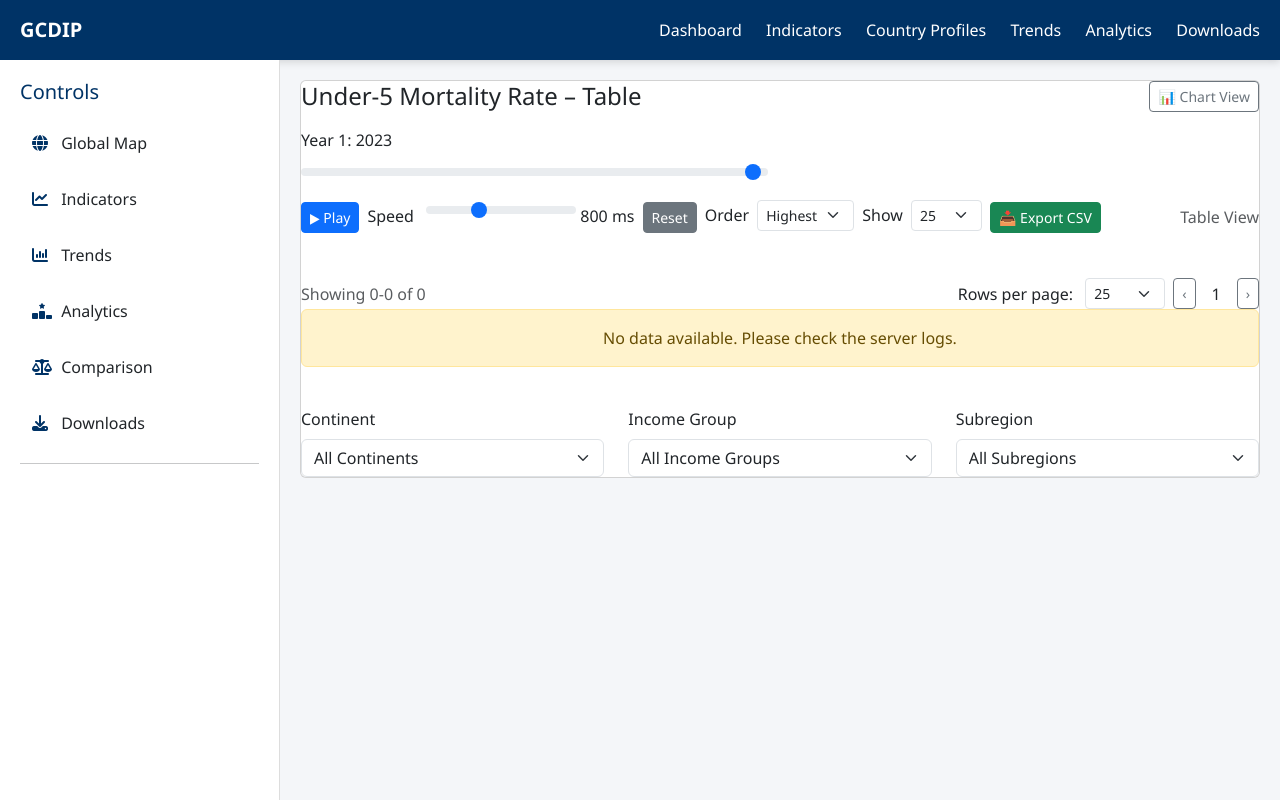
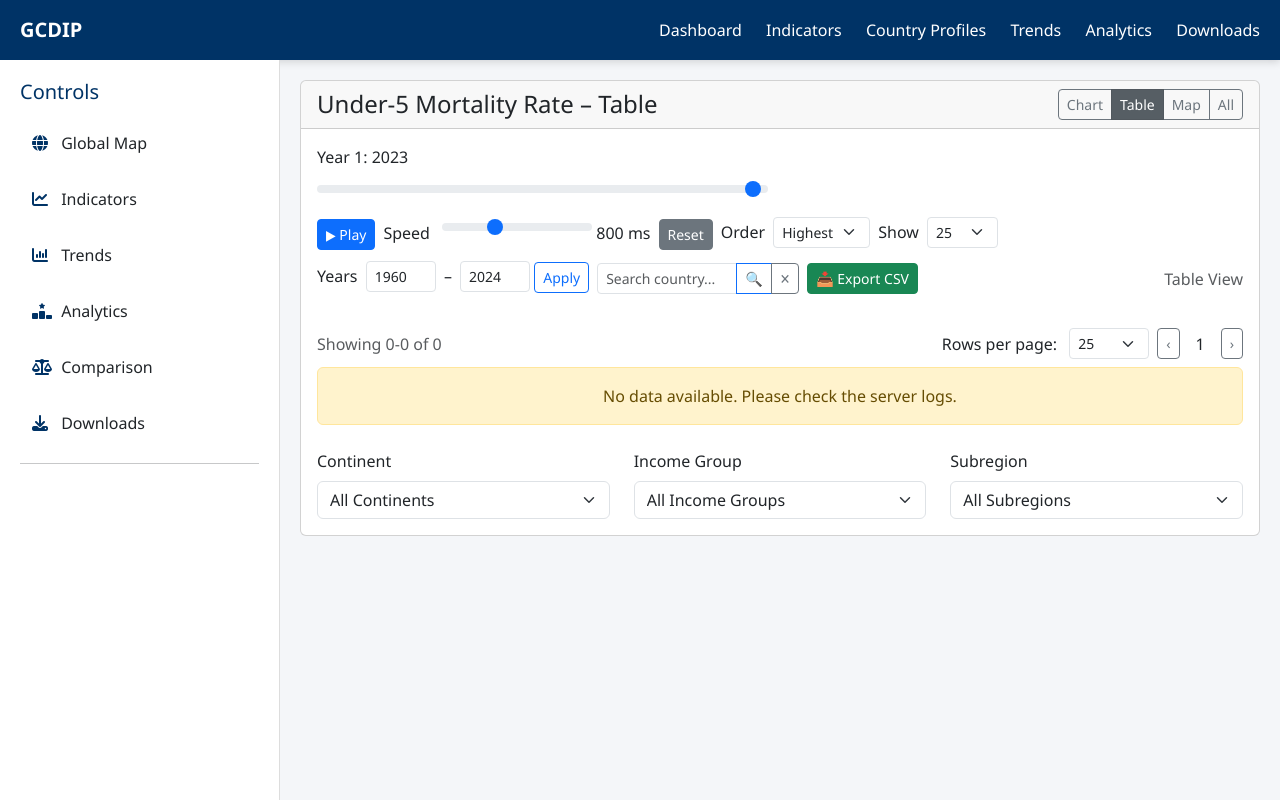
Before and after one commit to maxmarumbwa/Global-Child-Development-Intelligence-Platform-GCDIP-, a Django app: page /indicators/mortality-table/ in a window 1280 px wide. Run offline with Django 5.2, Linux system fonts and the light colour scheme; data that the repository does not hold is empty.

Commit message:
year filter

```diff
--- a/templates/indicators/mortality_table.html
+++ b/templates/indicators/mortality_table.html
@@ -7,13 +7,18 @@ Child Mortality – Table View
 {% block content %}
 
 <div class="card">
-    <div class="d-flex justify-content-between align-items-center mb-3">
+    <!-- Navigation Bar -->
+    <div class="card-header d-flex justify-content-between align-items-center">
         <h4 class="mb-0">Under‑5 Mortality Rate – Table</h4>
-        <div>
-            <a href="{% url 'mortality_chart' %}" class="btn btn-outline-secondary btn-sm">📊 Chart View</a>
+        <div class="btn-group btn-group-sm" role="group">
+            <a href="{% url 'mortality_chart' %}" class="btn btn-outline-secondary">Chart</a>
+            <a href="{% url 'mortality_table' %}" class="btn btn-secondary active">Table</a>
+            <a href="#" class="btn btn-outline-secondary">Map</a>
+            <a href="#" class="btn btn-outline-secondary">All</a>
         </div>
     </div>
 
+    <div class="card-body">
         <!-- YEAR SLIDERS -->
         <div class="row mb-2 align-items-center">
             <div class="col-md-6" id="year1Container">
@@ -61,6 +66,22 @@ Child Mortality – Table View
                     <option value="0">All</option>
                 </select>
             </div>
+            <!-- Year Range -->
+            <div class="col-auto">
+                <label class="form-label me-1">Years</label>
+                <input type="number" id="rangeFrom" class="form-control form-control-sm" style="width:70px; display:inline;" value="1960" min="1960" max="2024">
+                <span class="mx-1">–</span>
+                <input type="number" id="rangeTo" class="form-control form-control-sm" style="width:70px; display:inline;" value="2024" min="1960" max="2024">
+                <button class="btn btn-outline-primary btn-sm" onclick="applyYearRange()">Apply</button>
+            </div>
+            <!-- Search -->
+            <div class="col-auto">
+                <div class="input-group input-group-sm">
+                    <input type="text" id="searchInput" class="form-control" placeholder="Search country..." style="width:140px;">
+                    <button class="btn btn-outline-primary" type="button" onclick="applyFilters()">🔍</button>
+                    <button class="btn btn-outline-secondary" type="button" onclick="clearSearch()">✕</button>
+                </div>
+            </div>
             <div class="col-auto">
                 <button class="btn btn-success btn-sm" onclick="exportCSV()">📥 Export CSV</button>
             </div>
@@ -69,12 +90,12 @@ Child Mortality – Table View
             </div>
         </div>
 
-    <!-- TABLE AREA with fixed height for scrolling -->
+        <!-- TABLE AREA -->
         <div style="max-height: 500px; overflow-y: auto; margin-top: 10px;">
             <div id="dataTableContainer"></div>
         </div>
 
-    <!-- PAGINATION CONTROLS -->
+        <!-- PAGINATION -->
         <div class="row align-items-center mt-3">
             <div class="col-md-6">
                 <span id="pageInfo" class="text-muted">Showing 0-0 of 0</span>
@@ -95,11 +116,11 @@ Child Mortality – Table View
         </div>
 
         <!-- FALLBACK MESSAGE -->
-    <div id="noDataMessage" class="alert alert-warning text-center" style="display:none;">
+        <div id="noDataMessage" class="alert alert-warning text-center mt-2" style="display:none;">
             No data available for the selected year(s) and filters.
         </div>
 
-    <!-- FILTERS (bottom) -->
+        <!-- BOTTOM FILTERS -->
         <div class="row mt-4">
             <div class="col-md-4">
                 <label class="form-label">Continent</label>
@@ -130,10 +151,12 @@ Child Mortality – Table View
             </div>
         </div>
     </div>
+</div>
 
 {% endblock %}
 
 {% block extra_js %}
+<script src="https://cdn.jsdelivr.net/npm/chart.js"></script>
 <script>
 // ==============================
 // SAFELY PARSE DATA
@@ -159,6 +182,9 @@ let year1 = {{ current_year }};
 let year2 = {{ current_year }};
 let compareMode = false;
 
+let rangeStart = 1960;
+let rangeEnd = 2024;
+
 const MIN_YEAR = 1960;
 const MAX_YEAR = 2024;
 
@@ -166,17 +192,46 @@ let isPlaying = false;
 let animationInterval = null;
 let animationDelay = 800;
 
-let currentDisplayData = [];     // full filtered data
+let currentDisplayData = [];
 let currentPage = 1;
-let pageSize = 25;              // default
+let pageSize = 25;
+
+// ==============================
+// YEAR RANGE APPLICATION
+// ==============================
+function applyYearRange() {
+    const from = parseInt(document.getElementById('rangeFrom').value);
+    const to = parseInt(document.getElementById('rangeTo').value);
+    if (isNaN(from) || isNaN(to) || from > to) {
+        alert('Please enter a valid year range (From ≤ To).');
+        return;
+    }
+    rangeStart = Math.max(MIN_YEAR, from);
+    rangeEnd = Math.min(MAX_YEAR, to);
+    // Update sliders min/max
+    document.getElementById('year1Slider').min = rangeStart;
+    document.getElementById('year1Slider').max = rangeEnd;
+    document.getElementById('year2Slider').min = rangeStart;
+    document.getElementById('year2Slider').max = rangeEnd;
+    // Adjust current years if out of range
+    if (year1 < rangeStart) year1 = rangeStart;
+    if (year1 > rangeEnd) year1 = rangeEnd;
+    if (year2 < rangeStart) year2 = rangeStart;
+    if (year2 > rangeEnd) year2 = rangeEnd;
+    document.getElementById('year1Slider').value = year1;
+    document.getElementById('year2Slider').value = year2;
+    document.getElementById('year1Label').innerText = year1;
+    document.getElementById('year2Label').innerText = year2;
+    applyFilters();
+}
 
 // ==============================
 // PAGINATION HELPERS
 // ==============================
 function getPaginatedData(data) {
     const size = parseInt(document.getElementById('pageSizeSelect').value);
-    if (size === 0) { // All rows
-        return { data: data, totalPages: 1, currentPage: 1 };
+    if (size === 0) {
+        return { data: data, totalPages: 1, currentPage: 1, start: 0, end: data.length, total: data.length };
     }
     pageSize = size;
     const total = data.length;
@@ -204,11 +259,11 @@ function goToPage(direction) {
     const totalPages = Math.ceil(total / size) || 1;
     if (direction === 'prev' && currentPage > 1) currentPage--;
     if (direction === 'next' && currentPage < totalPages) currentPage++;
-    applyFilters(); // re-render with new page
+    applyFilters();
 }
 
 // ==============================
-// RENDER TABLE (with pagination)
+// RENDER TABLE
 // ==============================
 function renderTable(data) {
     const container = document.getElementById('dataTableContainer');
@@ -225,11 +280,9 @@ function renderTable(data) {
     }
     noDataMsg.style.display = 'none';
 
-    // Paginate
     const size = parseInt(document.getElementById('pageSizeSelect').value);
     let paginatedResult;
     if (size === 0) {
-        // Show all
         paginatedResult = { data: data, totalPages: 1, currentPage: 1, start: 0, end: data.length, total: data.length };
         document.getElementById('pageNumberDisplay').textContent = 1;
         document.getElementById('prevBtn').disabled = true;
@@ -251,12 +304,13 @@ function renderTable(data) {
     updatePaginationInfo(paginatedResult.start, paginatedResult.end, paginatedResult.total,
                          paginatedResult.currentPage, paginatedResult.totalPages);
 
-    // Build table
+    // Determine headers based on first row
     const first = pageData[0];
     let headers = [];
     let rows = [];
 
-    if (first.hasOwnProperty('year1')) { // compare mode
+    if (first.hasOwnProperty('year1')) {
+        // Compare mode – each row has two years
         headers = ['Country', 'Year 1', 'Year 2', 'Mortality Year 1', 'Mortality Year 2', 'Continent', 'Income Group', 'Subregion'];
         rows = pageData.map(d => [
             d.country,
@@ -268,7 +322,8 @@ function renderTable(data) {
             d.income_group || '',
             d.subregion || ''
         ]);
-    } else { // single mode
+    } else {
+        // Single mode (range) – each row is a country-year pair
         headers = ['Country', 'Year', 'Mortality', 'Continent', 'Income Group', 'Subregion'];
         rows = pageData.map(d => [
             d.country,
@@ -290,11 +345,20 @@ function renderTable(data) {
 }
 
 // ==============================
-// DATA PREPARATION AND FILTERING
+// DATA PREPARATION AND FILTERING (with year range)
 // ==============================
-function loadYearData(year) {
-    const yearStr = String(year);
-    return allDataByYear.hasOwnProperty(yearStr) ? allDataByYear[yearStr] : [];
+function loadDataForYears(start, end) {
+    // Collect all records for years in [start, end]
+    let allRecords = [];
+    for (let y = start; y <= end; y++) {
+        const yearStr = String(y);
+        if (allDataByYear.hasOwnProperty(yearStr)) {
+            // Ensure each record has a 'year' field
+            const records = allDataByYear[yearStr].map(d => ({ ...d, year: y }));
+            allRecords = allRecords.concat(records);
+        }
+    }
+    return allRecords;
 }
 
 function applyFilters() {
@@ -302,19 +366,22 @@ function applyFilters() {
         const continent = document.getElementById("continentFilter").value;
         const income = document.getElementById("incomeFilter").value;
         const subregion = document.getElementById("subregionFilter").value;
+        const searchTerm = document.getElementById('searchInput').value.trim().toLowerCase();
 
         const filterFn = (d) => {
             const continentMatch = !continent || d.continent === continent;
             const incomeMatch = !income || d.income_group === income;
             const subregionMatch = !subregion || d.subregion === subregion;
-            return continentMatch && incomeMatch && subregionMatch;
+            const countryMatch = !searchTerm || d.country.toLowerCase().includes(searchTerm);
+            return continentMatch && incomeMatch && subregionMatch && countryMatch;
         };
 
         let exportData = [];
 
         if (compareMode) {
-            let data1 = loadYearData(year1).filter(filterFn);
-            let data2 = loadYearData(year2).filter(filterFn);
+            // Compare mode: still uses two specific years, but respect the year range
+            let data1 = loadDataForYears(year1, year1).filter(filterFn);
+            let data2 = loadDataForYears(year2, year2).filter(filterFn);
             const countries1 = new Set(data1.map(d => d.country));
             const countries2 = new Set(data2.map(d => d.country));
             const common = [...countries1].filter(c => countries2.has(c));
@@ -352,9 +419,17 @@ function applyFilters() {
                 subregion: d.subregion
             }));
         } else {
-            let data = loadYearData(year1).filter(filterFn);
+            // Single mode: load all years in the range
+            let data = loadDataForYears(rangeStart, rangeEnd).filter(filterFn);
             const order = document.getElementById("orderSelect").value;
-            data.sort((a, b) => order === 'desc' ? b.mortality - a.mortality : a.mortality - b.mortality);
+            // Sort by mortality first, then by year if needed
+            data.sort((a, b) => {
+                if (order === 'desc') {
+                    return b.mortality - a.mortality || a.year - b.year;
+                } else {
+                    return a.mortality - b.mortality || a.year - b.year;
+                }
+            });
             const topN = parseInt(document.getElementById("topNSelect").value);
             if (topN > 0 && data.length > topN) {
                 data = data.slice(0, topN);
@@ -371,7 +446,6 @@ function applyFilters() {
         }
 
         currentDisplayData = exportData;
-        // Reset page to 1 when filters change
         currentPage = 1;
         renderTable(currentDisplayData);
     } catch (e) {
@@ -379,6 +453,14 @@ function applyFilters() {
         document.getElementById('noDataMessage').style.display = 'block';
         document.getElementById('noDataMessage').innerHTML = 'An error occurred. See console.';
     }
+}
+
+// ==============================
+// CLEAR SEARCH
+// ==============================
+function clearSearch() {
+    document.getElementById('searchInput').value = '';
+    applyFilters();
 }
 
 // ==============================
@@ -411,10 +493,9 @@ function onYear2Input(value) {
 }
 
 // ==============================
-// CSV EXPORT (unchanged)
+// CSV EXPORT
 // ==============================
 function exportCSV() {
-    // ... same as before (exports full currentDisplayData, not paginated) ...
     if (!currentDisplayData || currentDisplayData.length === 0) {
         alert('No data to export. Please adjust your filters.');
         return;
@@ -445,7 +526,7 @@ function exportCSV() {
 }
 
 // ==============================
-// ANIMATION (unchanged)
+// ANIMATION
 // ==============================
 function togglePlay() {
     if (compareMode) {
@@ -461,8 +542,8 @@ function togglePlay() {
 
 function startAnimation() {
     if (isPlaying || compareMode) return;
-    if (currentYear >= MAX_YEAR) {
-        currentYear = MIN_YEAR;
+    if (currentYear >= rangeEnd) {
+        currentYear = rangeStart;
         document.getElementById("year1Slider").value = currentYear;
         document.getElementById("year1Label").innerText = currentYear;
         year1 = currentYear;
@@ -473,8 +554,8 @@ function startAnimation() {
 
     animationInterval = setInterval(() => {
         currentYear += 1;
-        if (currentYear > MAX_YEAR) {
-            currentYear = MIN_YEAR;
+        if (currentYear > rangeEnd) {
+            currentYear = rangeStart;
         }
         document.getElementById("year1Slider").value = currentYear;
         document.getElementById("year1Label").innerText = currentYear;
@@ -503,9 +584,10 @@ function updateSpeed(value) {
 
 function resetToStart() {
     if (isPlaying) stopAnimation();
-    currentYear = MIN_YEAR;
-    year1 = MIN_YEAR;
-    year2 = MIN_YEAR + 1;
+    currentYear = rangeStart;
+    year1 = rangeStart;
+    year2 = rangeStart + 1;
+    if (year2 > rangeEnd) year2 = rangeStart;
     document.getElementById("year1Slider").value = year1;
     document.getElementById("year1Label").innerText = year1;
     document.getElementById("year2Slider").value = year2;
@@ -522,6 +604,15 @@ document.addEventListener('DOMContentLoaded', function() {
         document.getElementById('noDataMessage').innerHTML = 'No data available. Please check the server logs.';
         return;
     }
+    // Set initial range inputs
+    document.getElementById('rangeFrom').value = 1960;
+    document.getElementById('rangeTo').value = 2024;
+    rangeStart = 1960;
+    rangeEnd = 2024;
+    document.getElementById("year1Slider").min = 1960;
+    document.getElementById("year1Slider").max = 2024;
+    document.getElementById("year2Slider").min = 1960;
+    document.getElementById("year2Slider").max = 2024;
     document.getElementById("year1Slider").value = currentYear;
     document.getElementById("year1Label").innerText = currentYear;
     document.getElementById("year2Slider").value = currentYear;
```
Lines whose indentation alone changed are shown as unchanged.
